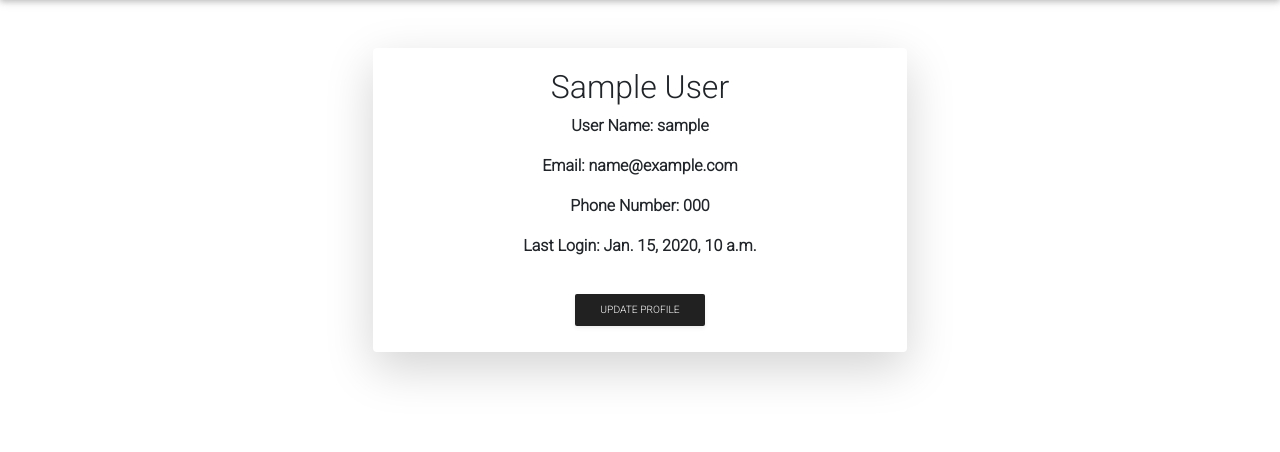
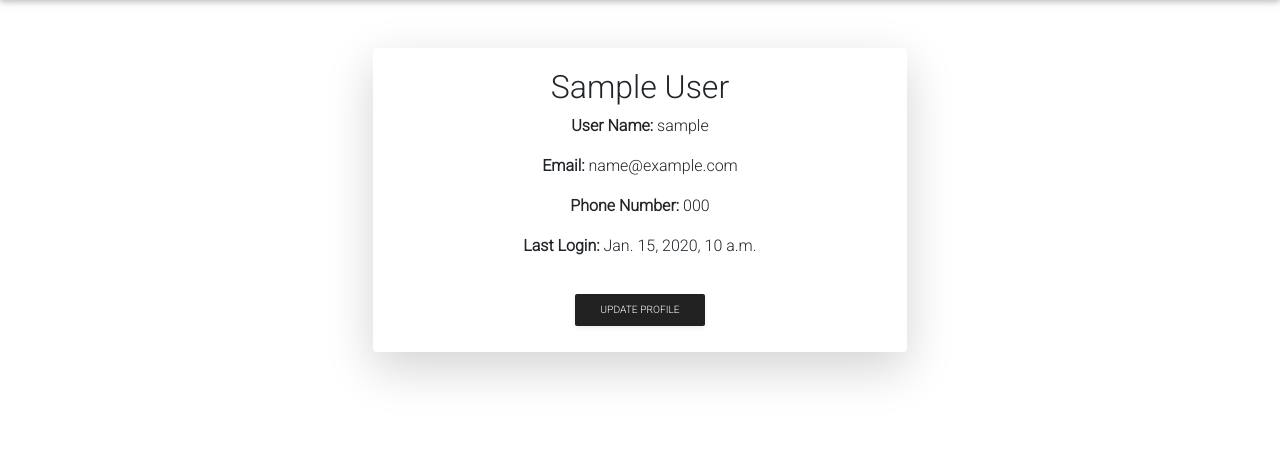
Before and after one commit to jjsemaan/nadas-cuisine, a Django app: page /profile/ in a window 1280 px wide. Shown: the part 56-508 px from the top of the page. Run offline with Django 4.2, Linux system fonts and the light colour scheme; a user stored in the database is signed in; tables that the repository leaves empty hold one stand-in row (values such as "Sample post"); some libraries are stand-ins or nearby versions.

Commit message:
Change profile styles

```diff
--- a/customer/templates/customer/profile.html
+++ b/customer/templates/customer/profile.html
@@ -9,12 +9,12 @@
   <!-- Main Content Here -->
   <div class="row justify-content-center">
     <div class="card o-hidden border-0 shadow-lg my-5 col-lg-5">
-      <div class="card-body text-center"> <!-- Added text-center to center all content within the card-body -->
-        <h2>{{user.first_name}} {{user.last_name}}</h2>
-        <p class="font-weight-bold">User Name: {{user.username}}</p>
-        <p class="font-weight-bold">Email: {{user.email}}</p>
-        <p class="font-weight-bold">Phone Number: {{user.profile.phone_number}}</p>
-        <p class="font-weight-bold">Last Login: {{user.last_login}}</p>
+      <div class="card-body text-center">
+        <h2>{{ user.first_name }} {{ user.last_name }}</h2>
+        <p><span class="font-weight-bold">User Name:</span> {{ user.username }}</p>
+        <p><span class="font-weight-bold">Email:</span> {{ user.email }}</p>
+        <p><span class="font-weight-bold">Phone Number:</span> {{ user.profile.phone_number }}</p>
+        <p><span class="font-weight-bold">Last Login:</span> {{ user.last_login }}</p>
         <a href="{% url 'profile_update' %}" class="btn btn-sm btn-dark shadow-sm">Update Profile</a>
       </div>
     </div>
```
